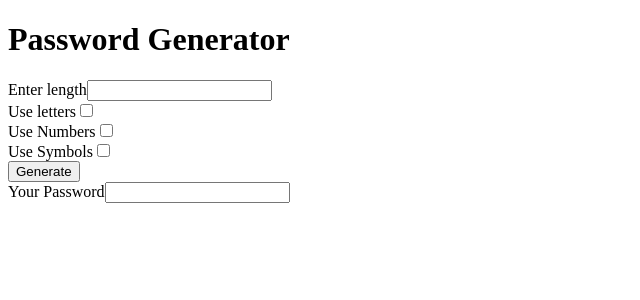
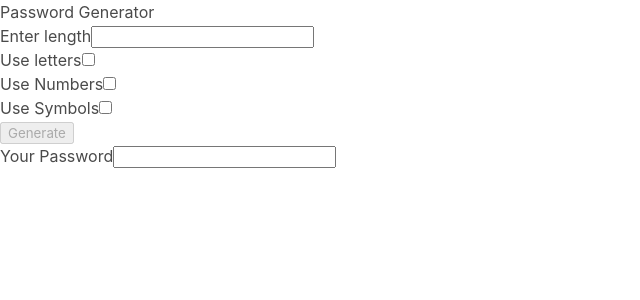
Before and after one commit to KellyUK/angularPasswordGenerator, an Angular app: page / in a window 1280 px wide. Shown: the top 300 px of the page, without its empty margins (0-640 px from the left). Built offline with nearby package versions, Linux system fonts and the light colour scheme.

Commit message:
include bulma styles

```diff
--- a/package.json
+++ b/package.json
@@ -19,6 +19,7 @@
     "@angular/platform-browser": "~9.0.3",
     "@angular/platform-browser-dynamic": "~9.0.3",
     "@angular/router": "~9.0.3",
+    "bulma": "^0.8.0",
     "rxjs": "~6.5.4",
     "tslib": "^1.10.0",
     "zone.js": "~0.10.2"
--- a/src/app/app.component.html
+++ b/src/app/app.component.html
@@ -22,7 +22,12 @@
 
 <div>
   <!-- event binding syntax -->
-  <button (click)="onButtonClick()">Generate</button>
+  <button
+    (click)="onButtonClick()"
+    [disabled]="!(length && (letters || numbers || symbols))"
+  >
+    Generate
+  </button>
 </div>
 
 <div>
--- a/src/styles.css
+++ b/src/styles.css
@@ -1 +1,2 @@
 /* You can add global styles to this file, and also import other style files */
+@import 'bulma/css/bulma.css';
```
Also changed, not shown: 1 other file (tests, documents, lock files or other folders).
